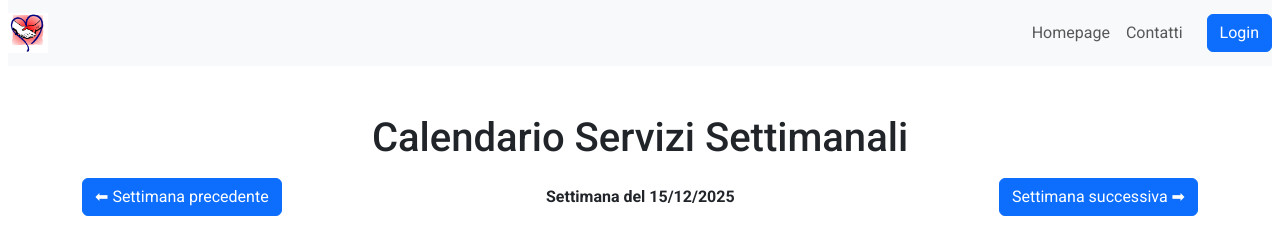
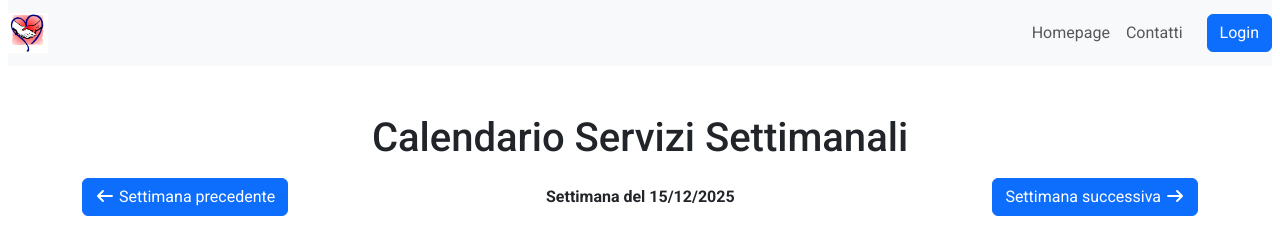
Before and after one commit to Johnnyfromtheblock4/atd, a React (Vite) app: page / in a window 1280 px wide. Shown: the top 238 px of the page. Built offline with nearby package versions, Linux system fonts and the light colour scheme; no server answers.

Commit message:
[UPD] arrow

```diff
--- a/components/WeekNavigator.jsx
+++ b/components/WeekNavigator.jsx
@@ -14,7 +14,7 @@ const WeekNavigator = ({
           )
         }
       >
-        ⬅ Settimana precedente
+        <i class="fa-solid fa-arrow-left"></i> Settimana precedente
       </button>
 
       <strong className="text-center">
@@ -29,7 +29,7 @@ const WeekNavigator = ({
           )
         }
       >
-        Settimana successiva ➡
+        Settimana successiva <i class="fa-solid fa-arrow-right"></i>
       </button>
     </div>
   );
```
